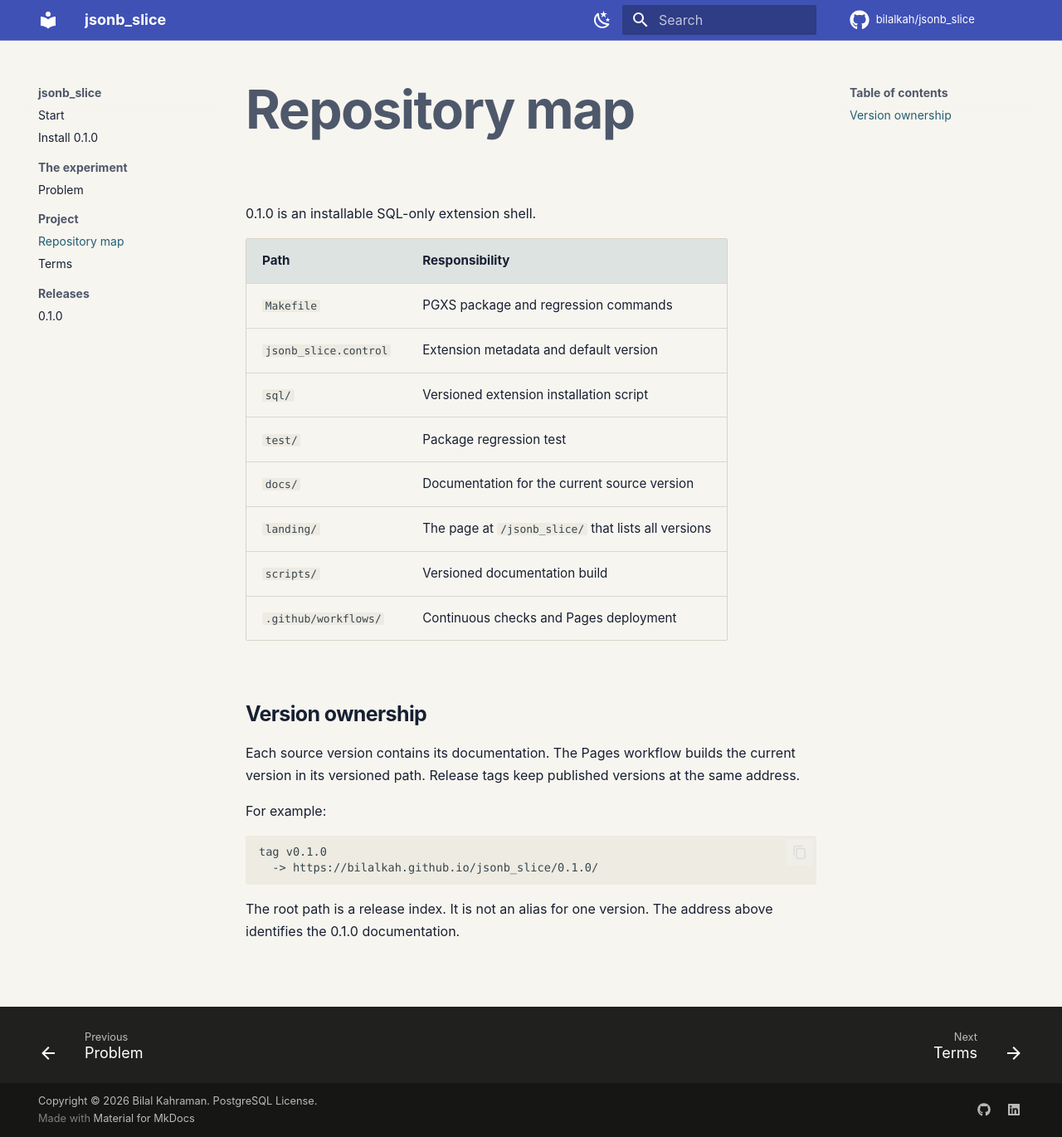
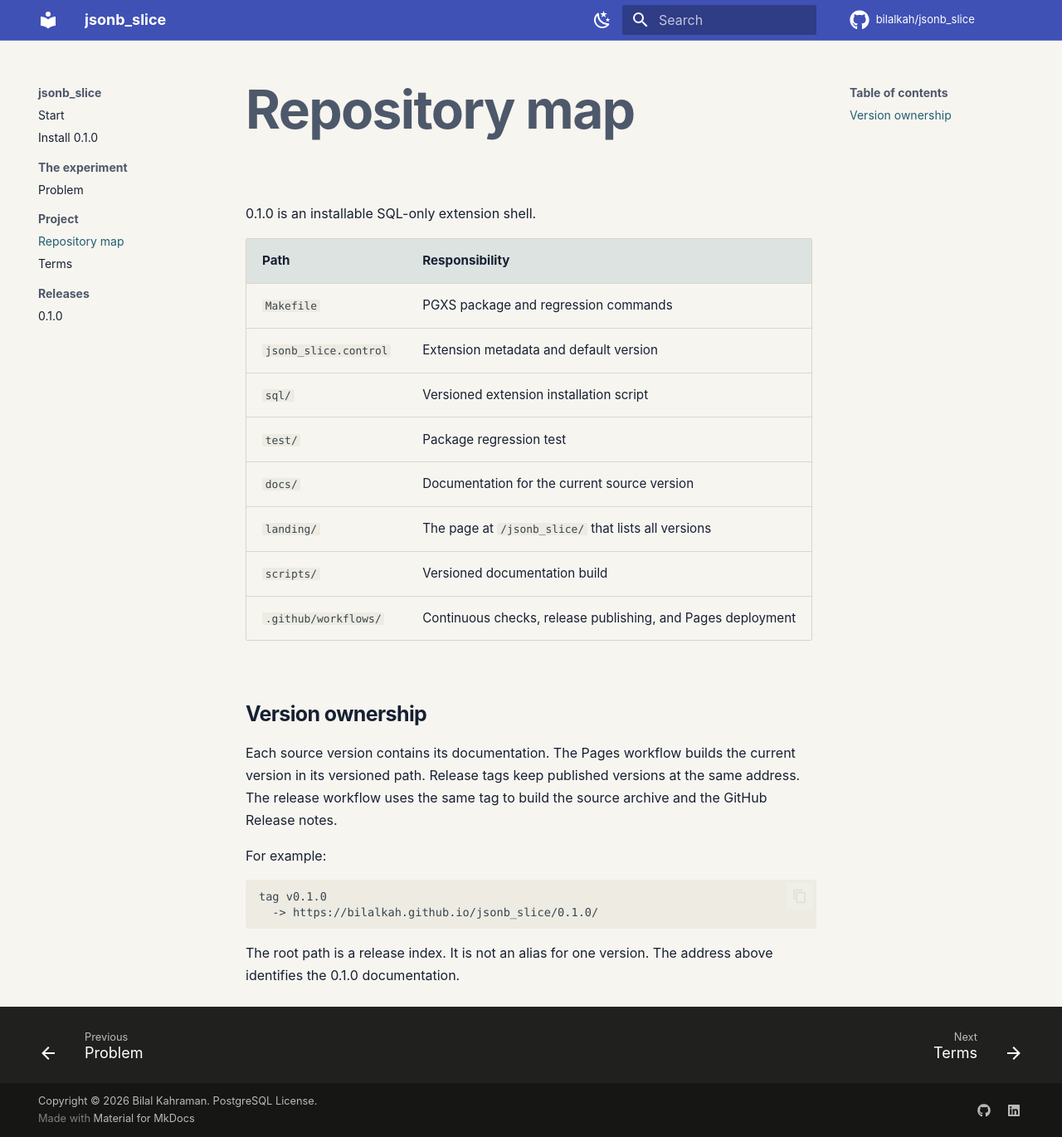
Before and after one commit to bilalkah/jsonb_slice, an MkDocs documentation site: the page built from docs/repository-map.md, in a window 1280 px wide and 1370 px high. Shown: the whole window at 83% size. Built offline with MkDocs 1.6.1 and Material for MkDocs 9.7.7, drawn with Linux system fonts in a browser that asks for light colours; comment, search, counter and statistics services are not loaded; the version menu is left out.

Commit message:
Publish 0.1.0 from its release tag

```diff
--- a/docs/repository-map.md
+++ b/docs/repository-map.md
@@ -11,13 +11,14 @@
 | `docs/` | Documentation for the current source version |
 | `landing/` | The page at `/jsonb_slice/` that lists all versions |
 | `scripts/` | Versioned documentation build |
-| `.github/workflows/` | Continuous checks and Pages deployment |
+| `.github/workflows/` | Continuous checks, release publishing, and Pages deployment |
 
 ## Version ownership
 
 Each source version contains its documentation. The Pages workflow builds the
 current version in its versioned path. Release tags keep published versions at
-the same address.
+the same address. The release workflow uses the same tag to build
+the source archive and the GitHub Release notes.
 
 For example:
 
--- a/release-plan.json
+++ b/release-plan.json
@@ -4,7 +4,7 @@
     {
       "version": "0.1.0",
       "sequence": 1,
-      "state": "ready",
+      "state": "released",
       "title": "Install the project shell",
       "summary": "This release creates the extension identity and documents the problem, repository structure, and test boundary."
     }
```
Also changed, not shown: README.md (+2 -2 lines), docs/index.md (+2 -1 lines), docs/releases/0.1.0.md (+2 -0 lines), 1 other file.
